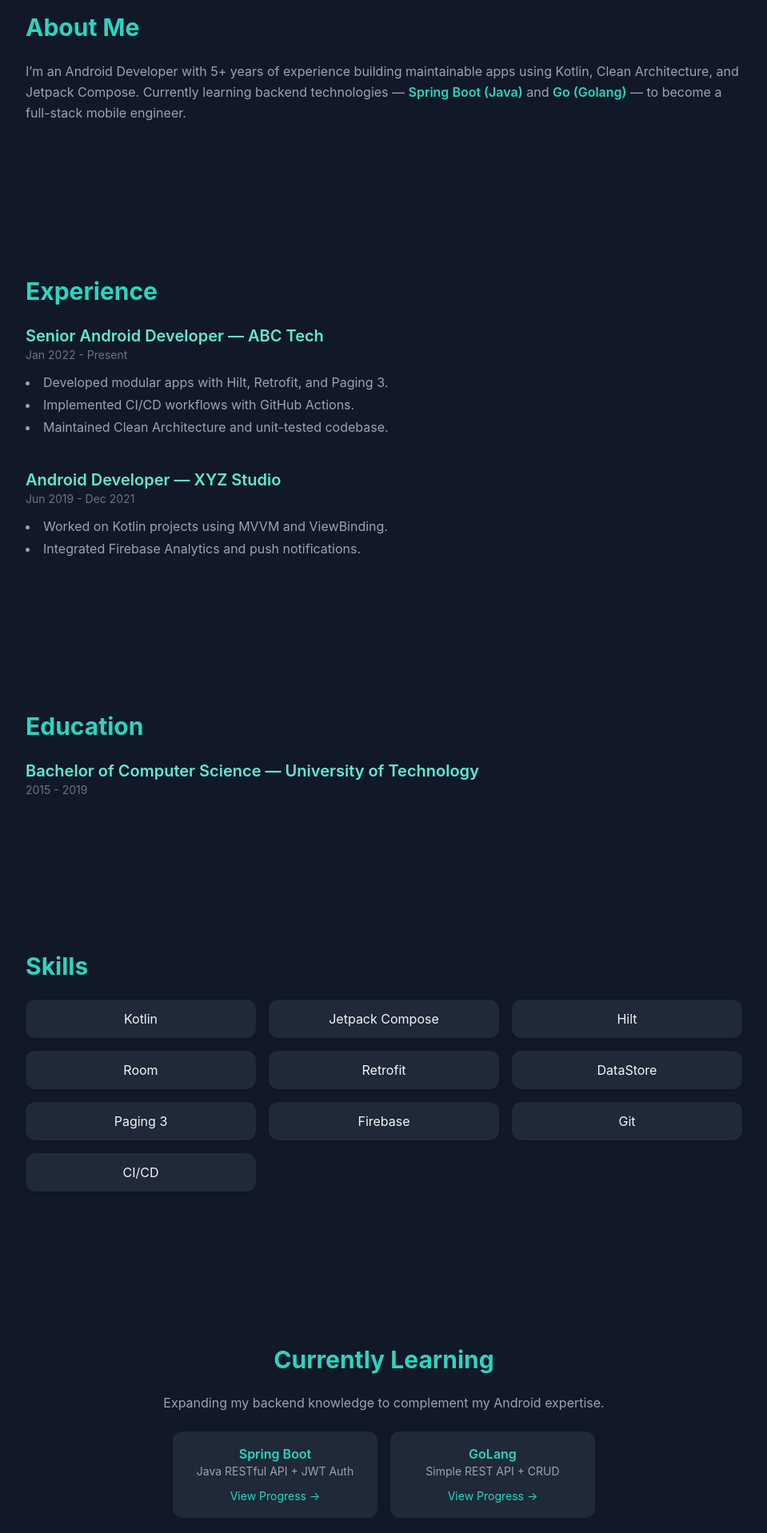
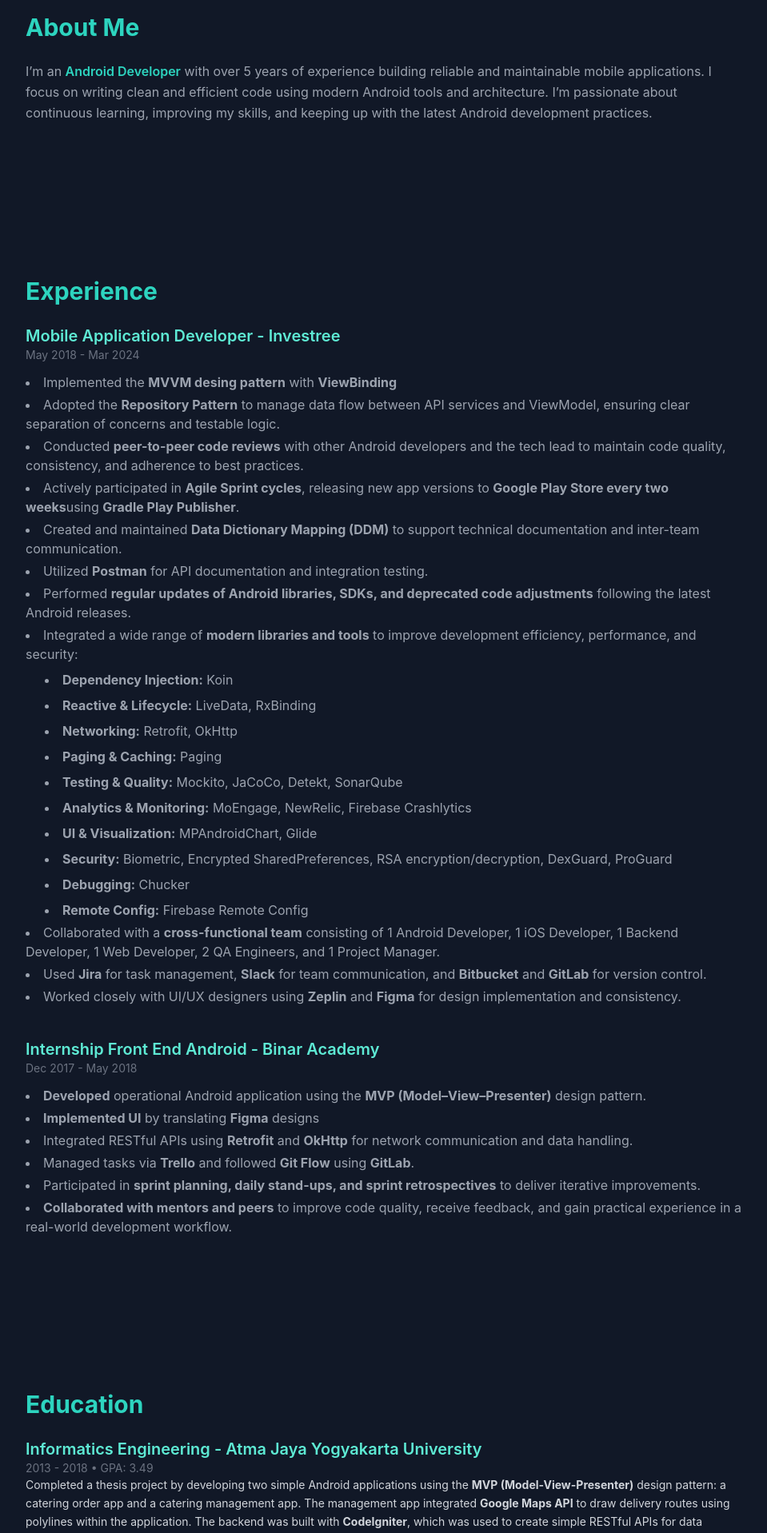
Before and after one commit to nicolasjuniar/nicolasjuniar.github.io, a React (Vite) app: page / in a window 1280 px wide. Shown: the part 880-2797 px from the top of the page at 80% size, without its empty margins (160-1119 px from the left). Built offline with nearby package versions, Linux system fonts and the light colour scheme.

Commit message:
[nico] add real data and hide unused section

```diff
--- a/src/App.tsx
+++ b/src/App.tsx
@@ -32,9 +32,9 @@
         <About />
         <Experience />
         <Education />
-        <Skills />
-        <Learning />
-        <Projects />
+        {/* <Skills /> */}
+        {/* <Learning /> */}
+        {/* <Projects /> */}
         <Contact />
       </main>
       <Footer />
--- a/src/components/About.tsx
+++ b/src/components/About.tsx
@@ -13,13 +13,13 @@
     >
       <h3 className="text-3xl font-bold text-teal-400 mb-6">About Me</h3>
       <p className="leading-relaxed text-gray-400 dark:text-gray-300">
-        I’m an Android Developer with 5+ years of experience building
-        maintainable apps using Kotlin, Clean Architecture, and Jetpack Compose.
-        Currently learning backend technologies —{" "}
-        <span className="text-teal-400 font-semibold">Spring Boot (Java)</span>{" "}
-        and{" "}
-        <span className="text-teal-400 font-semibold">Go (Golang)</span> — to
-        become a full-stack mobile engineer.
+        I’m an{" "}
+        <span className="text-teal-400 font-semibold">Android Developer</span>{" "}
+        with over 5 years of experience building reliable and maintainable
+        mobile applications. I focus on writing clean and efficient code using
+        modern Android tools and architecture. I’m passionate about continuous
+        learning, improving my skills, and keeping up with the latest Android
+        development practices.
       </p>
     </motion.section>
   );
--- a/src/components/Education.tsx
+++ b/src/components/Education.tsx
@@ -12,11 +12,42 @@
       className="py-24 px-6 md:px-0 max-w-4xl mx-auto"
     >
       <h3 className="text-3xl font-bold text-teal-400 mb-6">Education</h3>
-      <div>
-        <h4 className="text-xl font-semibold text-teal-300">
-          Bachelor of Computer Science — University of Technology
-        </h4>
-        <p className="text-gray-500 text-sm">2015 - 2019</p>
+      <div className="space-y-10">
+        <div>
+          <h4 className="text-xl font-semibold text-teal-300">
+            Informatics Engineering - Atma Jaya Yogyakarta University
+          </h4>
+          <p className="text-gray-500 text-sm">2013 - 2018 • GPA: 3.49</p>
+          <p className="text-gray-300 text-sm leading-relaxed">
+            Completed a thesis project by developing two simple Android
+            applications using the <strong>MVP (Model-View-Presenter)</strong>{" "}
+            design pattern: a catering order app and a catering management app.
+            The management app integrated <strong>Google Maps API</strong> to
+            draw delivery routes using polylines within the application. The
+            backend was built with <strong>CodeIgniter</strong>, which was used
+            to create simple RESTful APIs for data communication between the two
+            applications.
+          </p>
+        </div>
+        <div>
+          <h4 className="text-xl font-semibold text-teal-300">
+            Android Beginner Batch 3 - Binar Academy
+          </h4>
+          <p className="text-gray-500 text-sm">2017</p>
+          <p className="text-gray-300 text-sm leading-relaxed">
+            Completed Bootcamp where I learned the fundamentals of Android
+            development, including basic layouting and networking using
+            Retrofit.
+          </p>
+          <a
+            href="https://drive.google.com/file/d/1ZOSP_g-Kf2wlqzBhRW16JhW3oPbOetaK/view?usp=sharing"
+            target="_blank"
+            rel="noopener noreferrer"
+            className="text-teal-400 text-sm hover:underline"
+          >
+            View Certificate →
+          </a>
+        </div>
       </div>
     </motion.section>
   );
--- a/src/components/Experience.tsx
+++ b/src/components/Experience.tsx
@@ -15,23 +15,142 @@
       <div className="space-y-10">
         <div>
           <h4 className="text-xl font-semibold text-teal-300">
-            Senior Android Developer — ABC Tech
+            Mobile Application Developer - Investree
           </h4>
-          <p className="text-gray-500 text-sm">Jan 2022 - Present</p>
+          <p className="text-gray-500 text-sm">May 2018 - Mar 2024</p>
           <ul className="list-disc list-inside mt-3 text-gray-400 space-y-1">
-            <li>Developed modular apps with Hilt, Retrofit, and Paging 3.</li>
-            <li>Implemented CI/CD workflows with GitHub Actions.</li>
-            <li>Maintained Clean Architecture and unit-tested codebase.</li>
+            <li>
+              Implemented the <strong>MVVM desing pattern</strong> with{" "}
+              <strong>ViewBinding</strong>
+            </li>
+            <li>
+              Adopted the <strong>Repository Pattern</strong> to manage data
+              flow between API services and ViewModel, ensuring clear separation
+              of concerns and testable logic.
+            </li>
+            <li>
+              Conducted <strong>peer-to-peer code reviews</strong> with other
+              Android developers and the tech lead to maintain code quality,
+              consistency, and adherence to best practices.
+            </li>
+            <li>
+              Actively participated in <strong>Agile Sprint cycles</strong>,
+              releasing new app versions to{" "}
+              <strong>Google Play Store every two weeks</strong>
+              using <strong>Gradle Play Publisher</strong>.
+            </li>
+            <li>
+              Created and maintained{" "}
+              <strong>Data Dictionary Mapping (DDM)</strong> to support
+              technical documentation and inter-team communication.
+            </li>
+            <li>
+              Utilized <strong>Postman</strong> for API documentation and
+              integration testing.
+            </li>
+            <li>
+              Performed{" "}
+              <strong>
+                regular updates of Android libraries, SDKs, and deprecated code
+                adjustments
+              </strong>{" "}
+              following the latest Android releases.
+            </li>
+            <li>
+              Integrated a wide range of{" "}
+              <strong>modern libraries and tools</strong> to improve development
+              efficiency, performance, and security:
+              <ul className="list-disc list-inside ml-6 mt-2 space-y-2 text-gray-400">
+                <li>
+                  <strong>Dependency Injection:</strong> Koin
+                </li>
+                <li>
+                  <strong>Reactive & Lifecycle:</strong> LiveData, RxBinding
+                </li>
+                <li>
+                  <strong>Networking:</strong> Retrofit, OkHttp
+                </li>
+                <li>
+                  <strong>Paging & Caching:</strong> Paging
+                </li>
+                <li>
+                  <strong>Testing & Quality:</strong> Mockito, JaCoCo, Detekt,
+                  SonarQube
+                </li>
+                <li>
+                  <strong>Analytics & Monitoring:</strong> MoEngage, NewRelic,
+                  Firebase Crashlytics
+                </li>
+                <li>
+                  <strong>UI & Visualization:</strong> MPAndroidChart, Glide
+                </li>
+                <li>
+                  <strong>Security:</strong> Biometric, Encrypted
+                  SharedPreferences, RSA encryption/decryption, DexGuard,
+                  ProGuard
+                </li>
+                <li>
+                  <strong>Debugging:</strong> Chucker
+                </li>
+                <li>
+                  <strong>Remote Config:</strong> Firebase Remote Config
+                </li>
+              </ul>
+            </li>
+
+            <li>
+              Collaborated with a <strong>cross-functional team</strong>{" "}
+              consisting of 1 Android Developer, 1 iOS Developer, 1 Backend
+              Developer, 1 Web Developer, 2 QA Engineers, and 1 Project Manager.
+            </li>
+            <li>
+              Used <strong>Jira</strong> for task management,{" "}
+              <strong>Slack</strong> for team communication, and{" "}
+              <strong>Bitbucket</strong> and <strong>GitLab</strong> for version
+              control.
+            </li>
+            <li>
+              Worked closely with UI/UX designers using <strong>Zeplin</strong>{" "}
+              and <strong>Figma</strong> for design implementation and
+              consistency.
+            </li>
           </ul>
         </div>
         <div>
           <h4 className="text-xl font-semibold text-teal-300">
-            Android Developer — XYZ Studio
+            Internship Front End Android - Binar Academy
           </h4>
-          <p className="text-gray-500 text-sm">Jun 2019 - Dec 2021</p>
+          <p className="text-gray-500 text-sm">Dec 2017 - May 2018</p>
           <ul className="list-disc list-inside mt-3 text-gray-400 space-y-1">
-            <li>Worked on Kotlin projects using MVVM and ViewBinding.</li>
-            <li>Integrated Firebase Analytics and push notifications.</li>
+            <li>
+              <strong>Developed</strong> operational Android application using
+              the <strong>MVP (Model–View–Presenter)</strong> design pattern.
+            </li>
+            <li>
+              <strong>Implemented UI</strong> by translating{" "}
+              <strong>Figma</strong> designs
+            </li>
+            <li>
+              Integrated RESTful APIs using <strong>Retrofit</strong> and{" "}
+              <strong>OkHttp</strong> for network communication and data
+              handling.
+            </li>
+            <li>
+              Managed tasks via <strong>Trello</strong> and followed{" "}
+              <strong>Git Flow</strong> using <strong>GitLab</strong>.
+            </li>
+            <li>
+              Participated in{" "}
+              <strong>
+                sprint planning, daily stand-ups, and sprint retrospectives
+              </strong>{" "}
+              to deliver iterative improvements.
+            </li>
+            <li>
+              <strong>Collaborated with mentors and peers</strong> to improve
+              code quality, receive feedback, and gain practical experience in a
+              real-world development workflow.
+            </li>
           </ul>
         </div>
       </div>
--- a/src/components/Hero.tsx
+++ b/src/components/Hero.tsx
@@ -3,8 +3,8 @@
 export default function Hero() {
   return (
     <section
-        id="home"
-        className="flex flex-col justify-center items-center text-center h-screen px-6 md:px-0"
+      id="home"
+      className="flex flex-col justify-center items-center text-center h-screen px-6 md:px-0"
     >
       <motion.h2
         initial={{ opacity: 0, y: -10 }}
@@ -20,8 +20,7 @@
         transition={{ delay: 0.3 }}
         className="text-lg md:text-xl max-w-2xl"
       >
-        Android Developer passionate about Clean Architecture and backend
-        development using Spring Boot & Go.
+        An Android Developer passionate about exploring and continuous learning.
       </motion.p>
     </section>
   );
--- a/src/components/Navbar.tsx
+++ b/src/components/Navbar.tsx
@@ -33,9 +33,9 @@
             "about",
             "experience",
             "education",
-            "skills",
-            "learning",
-            "projects",
+            // "skills",
+            // "learning",
+            // "projects",
             "contact",
           ].map((section) => (
             <Link
```
Also changed, not shown: src/components/Contact.tsx (+14 -8 lines), public/android.png (added).
